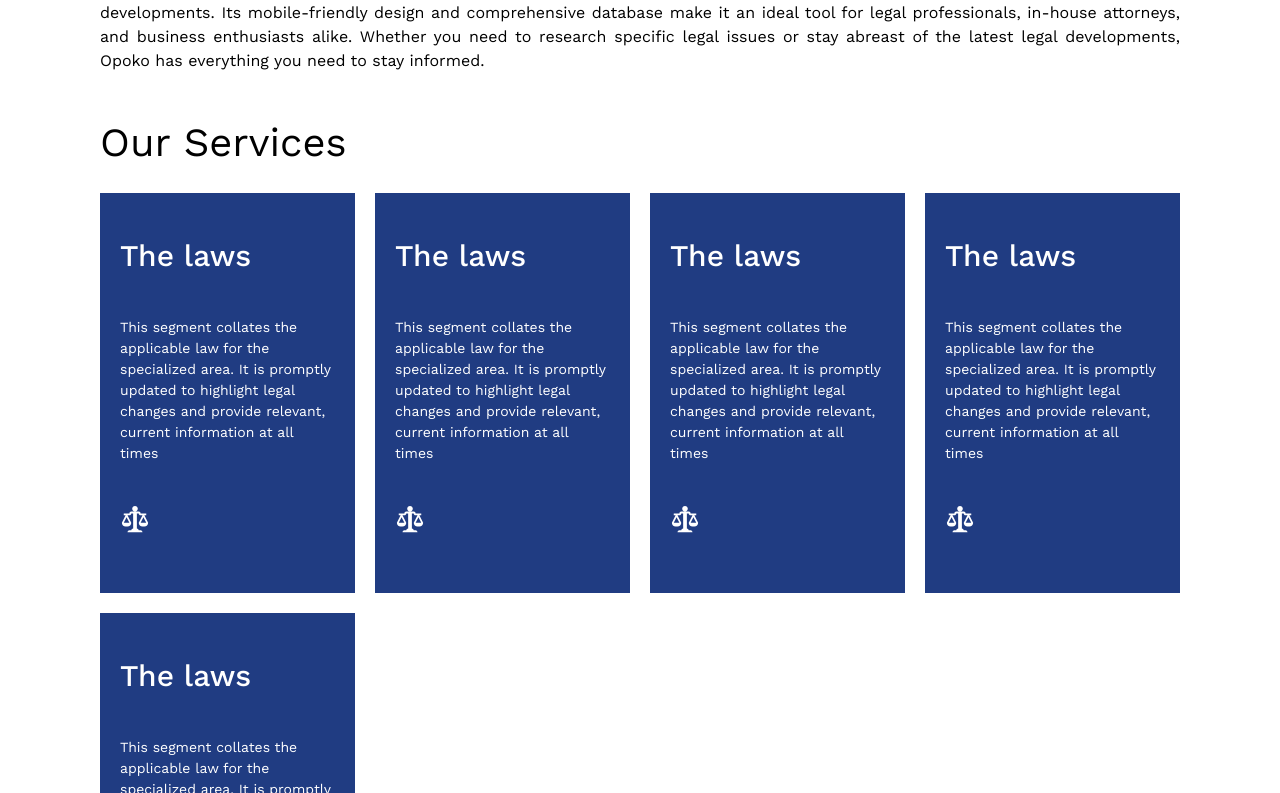
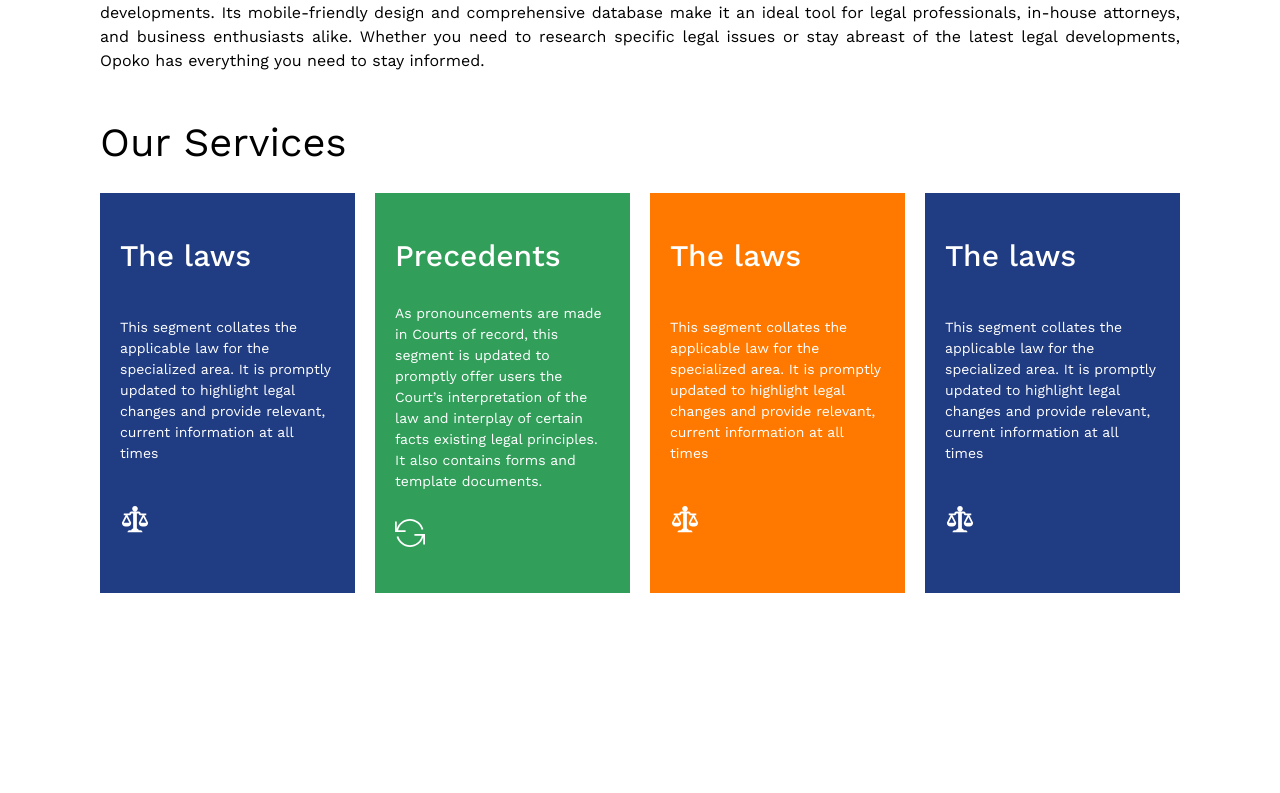
Before and after one commit to Niscolinx/opoko, a React (Vite) app: page /about-us in a window 1280 px wide. Shown: the part 453-1246 px from the top of the page. After the commit the page ends 1046 px from the top, so only its background shows below. Built offline with nearby package versions, Linux system fonts and the light colour scheme.

Commit message:
working on about us

```diff
--- a/src/pages/AboutUs.tsx
+++ b/src/pages/AboutUs.tsx
@@ -1,5 +1,6 @@
 import React, { ReactNode } from 'react';
 import { GoLaw } from 'react-icons/go';
+import {TfiReload} from 'react-icons/tfi'
 
 interface Card {
   title: string;
@@ -68,12 +69,12 @@ function AboutUs() {
             bgColor={'bg-[#203C82]'}
           />
           <Card
-            title={'The laws'}
+            title={'Precedents'}
             description={
-              'This segment collates the applicable law for the specialized area. It is promptly updated to highlight legal changes and provide relevant, current information at all times'
+              'As pronouncements are made in Courts of record, this segment is updated to promptly offer users the Court’s interpretation of the law and interplay of certain facts existing legal principles. It also contains forms and template documents.'
             }
-            Icon={<GoLaw />}
-            bgColor={'bg-[#203C82]'}
+            Icon={<TfiReload />}
+            bgColor={'bg-[#319F5A]'}
           />
           <Card
             title={'The laws'}
@@ -81,15 +82,7 @@ function AboutUs() {
               'This segment collates the applicable law for the specialized area. It is promptly updated to highlight legal changes and provide relevant, current information at all times'
             }
             Icon={<GoLaw />}
-            bgColor={'bg-[#203C82]'}
-          />
-          <Card
-            title={'The laws'}
-            description={
-              'This segment collates the applicable law for the specialized area. It is promptly updated to highlight legal changes and provide relevant, current information at all times'
-            }
-            Icon={<GoLaw />}
-            bgColor={'bg-[#203C82]'}
+            bgColor={'bg-[#FF7900]'}
           />
           <Card
             title={'The laws'}
```
